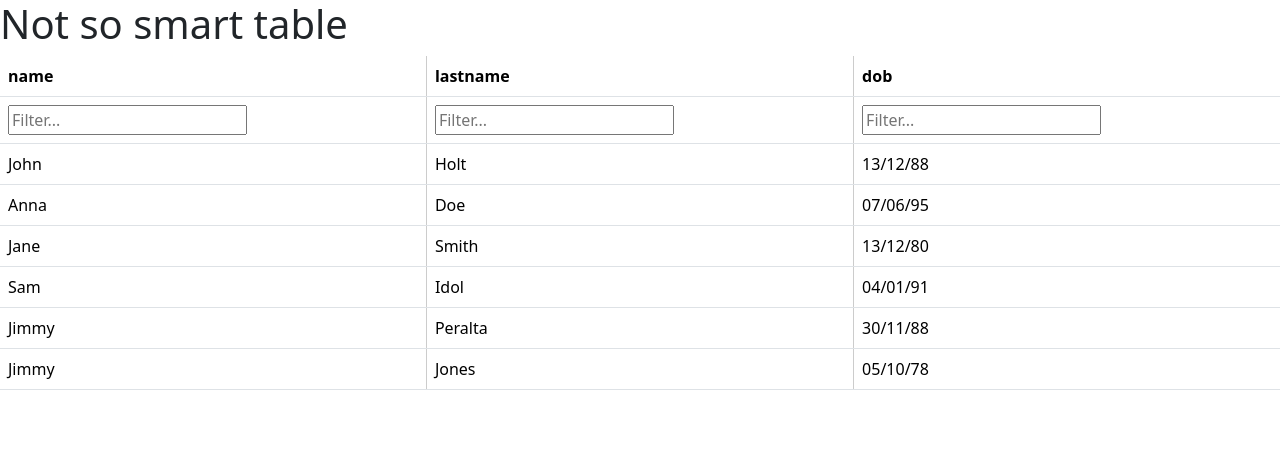
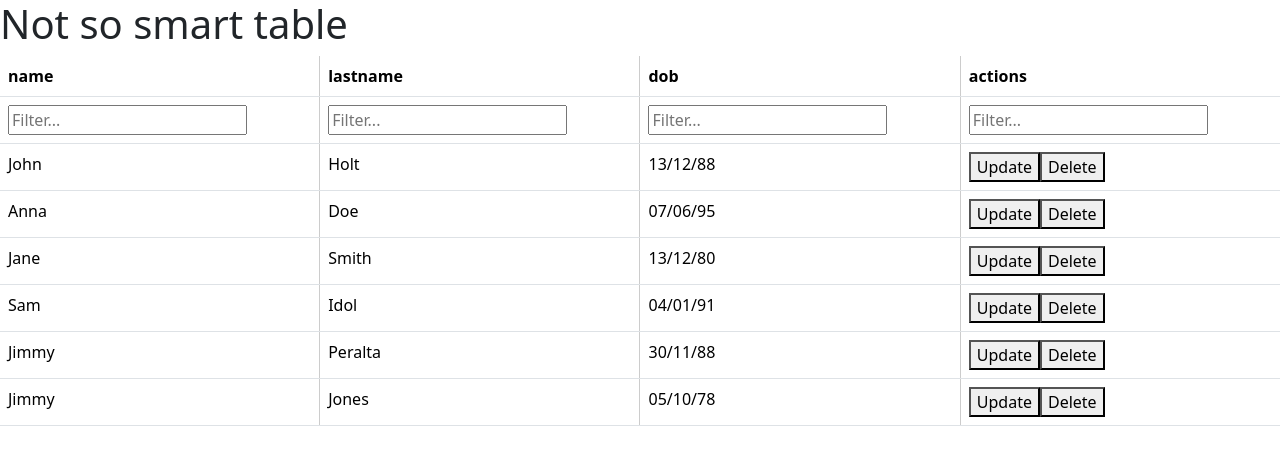
Before and after one commit to herbataszatana/angularTable, an Angular app in the folder angularBits/: page / in a window 1280 px wide. Shown: the top 464 px of the page. Built offline with nearby package versions, Linux system fonts and the light colour scheme.

Commit message:
added actions column

```diff
--- a/angularBits/src/app/components/table/table.component.html
+++ b/angularBits/src/app/components/table/table.component.html
@@ -15,10 +15,20 @@
     </tr>
   </thead>
 
-
   <tbody>
     <tr *ngFor="let item of filteredData" (click)="onRowClick(item)">
-      <td *ngFor="let column of settings">{{ item[column] }}</td>
+      <td *ngFor="let column of settings">
+        <ng-container *ngIf="column !== 'actions'; else actionCell">
+          {{ item[column] }}
+        </ng-container>
+        <ng-template #actionCell>
+          <div>
+            <button *ngFor="let action of columnDisplayNames[column]" (click)="onActionClick(action, item)">
+              {{ action }}
+            </button>
+          </div>
+        </ng-template>
+      </td>
     </tr>
   </tbody>
 </table>
--- a/angularBits/src/app/components/table/table.component.ts
+++ b/angularBits/src/app/components/table/table.component.ts
@@ -8,7 +8,10 @@ import { Component, Input, Output, EventEmitter } from '@angular/core';
 export class TableComponent {
   @Input() data: any[] = [];
   @Input() settings: string[] = [];
+  @Input() columnDisplayNames: { [key: string]: string[] } = {}; // Updated input for column display names
+
   @Output() rowClicked: EventEmitter<any> = new EventEmitter<any>();
+  @Output() actionClicked: EventEmitter<{ action: string, item: any }> = new EventEmitter<{ action: string, item: any }>();
 
   filteredData: any[] = [];
   sortColumn: string | null = null;
@@ -28,6 +31,10 @@ export class TableComponent {
       const itemValue = item[column].toString().toLowerCase();
       return itemValue.includes(value.toLowerCase());
     });
+  }
+
+  onActionClick(action: string, item: any) {
+    this.actionClicked.emit({ action: action, item: item });
   }
 
   onHeaderClick(column: string) {
--- a/angularBits/src/app/components/users/users.component.html
+++ b/angularBits/src/app/components/users/users.component.html
@@ -1,7 +1,13 @@
-
 <h1>Not so smart table</h1>
 <app-table
     [data]="fetchedData"
     [settings]="tableSettings"
-    (rowClicked)="onItemClicked($event)">
+    [columnDisplayNames]="columnDisplayNames"
+
+    (actionClicked)="onActionClicked($event.action, $event.item)"
+    >
 </app-table>
+<!--
+    Rowclick option
+    (rowClicked)="onItemClicked($event) "
+-->
--- a/angularBits/src/app/components/users/users.component.ts
+++ b/angularBits/src/app/components/users/users.component.ts
@@ -16,13 +16,20 @@ export class UsersComponent {
     { name: 'Jimmy', lastname: 'Jones', dob: '05/10/78', id: '8603' },
   ];
 
-  columnDisplayNames: { [key: string]: string } = {
-    'name': 'First Name',
-    'lastname': 'Last Name',
-    'dob': 'Date of Birth'
+  columnDisplayNames: { [key: string]: string[] } = {
+    'name': [],
+    'lastname': [],
+    'dob': [],
+    'actions': ['Update', 'Delete'] // Actions for the 'actions' column
   };
 
-  tableSettings = ['name', 'lastname', 'dob'];
+  tableSettings = ['name', 'lastname', 'dob', 'actions'];
+
+  onActionClicked(action: string, item: any) {
+    console.log(`Clicked action '${action}' for item:`, item);
+    // Perform action based on the action type and item data
+    // Add your logic here to handle different actions
+  }
 
   onItemClicked(item: any) {
     console.log('Clicked item:', item);
```
